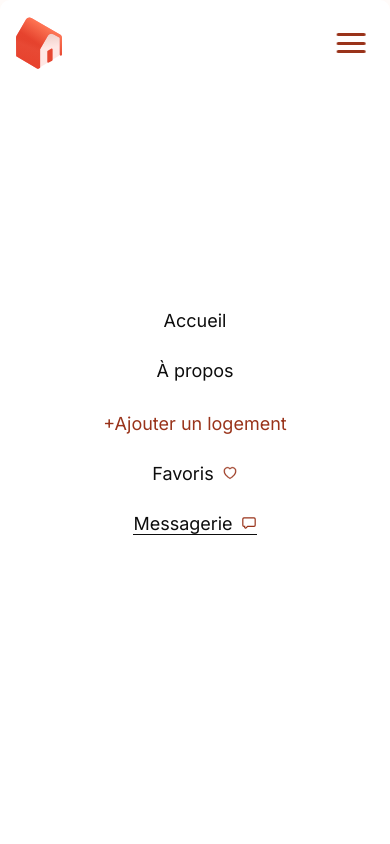
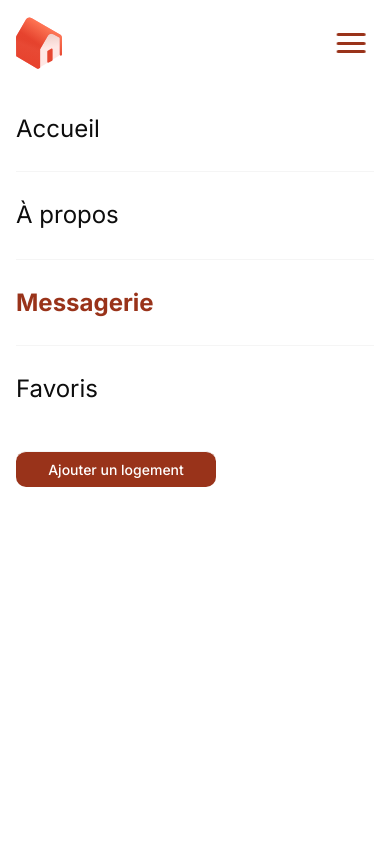
Before and after one commit to MarcoFormante/kasa, a Next.js app: page /messagerie in a window 390 px wide. Both pictures are taken after a click on the button "Fermer le menu de navigation". Shown: the top 844 px of the page. Built offline with nearby package versions, Linux system fonts and the light colour scheme; no server answers.

Commit message:
edit header styles

```diff
--- a/app/assets/styles/components/_header.scss
+++ b/app/assets/styles/components/_header.scss
@@ -1,3 +1,10 @@
+header.vh-full{
+    height:100vh;
+    background-color: $white;
+}
+
+
+
 .header-nav{
     display: flex;
     justify-content: center;
@@ -47,17 +54,18 @@
 
 
         a.active{
-            border-bottom: 1px solid $black;
+            color: $main-red;
+            font-weight: 700;
         }
 
         a{
             transition: all 0.3s ease;
-            border-bottom: 1px solid transparent;
         }
 
-        a:not(.no-border):hover{
-            border-bottom: 1px solid $black;
+        a:hover{
+            color: $main_red;
         }
+
 
         a.header-logo-link:hover{
             background: rgb(255, 237, 226);
@@ -159,13 +167,14 @@
     &.active{
         @media screen and (max-width:1024px) {
             position: fixed;
-            height: 100vh;
+            height: 600px;
             top: 0;
             flex-direction: column;
             justify-content: center;
             gap: 15px;
             transition:  height 0.2s ease;
             z-index: 10;
+            align-items: flex-start;
 
             .menu-container,.header-logo{
                 position: absolute;
@@ -185,10 +194,16 @@
             .header-nav-links-container{
                 display: flex;
                 flex-direction: column;
-                font-size: 18px;
+                font-size: 24px;
+                align-items: flex-start;
+                width: 100%;
+
+                a{
+                    width: 100%;
+                }
 
                 a:hover{
-                    border-bottom: 1px solid $black;
+                    color: $main_red;
                 }
             }
 
@@ -196,12 +211,19 @@
                 display: flex;
                 flex-direction: column;
                 gap: 28px;
+                align-items: flex-start;
+                width: 100%;
+
+                a{
+                    width: 100%;
+                }
 
                 svg{
-                    transform: scale(1.2);
+                    display: none;
                 }
 
                 & a:first-child{
+                    order: 2;
                     &::before{
                         content: "Favoris";
                     }
@@ -217,6 +239,33 @@
             .separator{
                 display: none;
             }
+
+            a:not(a[href="/"]){
+                border-top: 1px solid $light_grey;
+                padding-top: 28px;
+            }
+
+
+            .header-nav-links-container-last{
+
+                font-size: 24px;
+
+                a[href="/ajout"]{
+                    order: 3;
+                    background-color: $main_red;
+                    color: $white;
+                    font-weight: 500;
+                    border-radius: 10px;
+                    width: 200px;
+                    height: 36px;
+                    display: flex;
+                    justify-content: center;
+                    align-items: center;
+                    font-size: 14px;
+                    margin-top: 20px;
+                    padding: 0;
+                }
+            }
         }
      }
 }
--- a/app/assets/styles/index.css
+++ b/app/assets/styles/index.css
@@ -124,6 +124,11 @@ button, input, textarea, select {
   padding: 20px;
 }
 
+header.vh-full {
+  height: 100vh;
+  background-color: #FFFFFF;
+}
+
 .header-nav {
   display: flex;
   justify-content: center;
@@ -168,14 +173,14 @@ button, input, textarea, select {
   border-radius: 50px;
 }
 .header-nav a.active {
-  border-bottom: 1px solid #0D0D0D;
+  color: #99331A;
+  font-weight: 700;
 }
 .header-nav a {
   transition: all 0.3s ease;
-  border-bottom: 1px solid transparent;
-}
-.header-nav a:not(.no-border):hover {
-  border-bottom: 1px solid #0D0D0D;
+}
+.header-nav a:hover {
+  color: #99331A;
 }
 .header-nav a.header-logo-link:hover {
   background: rgb(255, 237, 226);
@@ -258,13 +263,14 @@ button, input, textarea, select {
 @media screen and (max-width: 1024px) {
   .header-nav.active {
     position: fixed;
-    height: 100vh;
+    height: 600px;
     top: 0;
     flex-direction: column;
     justify-content: center;
     gap: 15px;
     transition: height 0.2s ease;
     z-index: 10;
+    align-items: flex-start;
   }
   .header-nav.active .menu-container, .header-nav.active .header-logo {
     position: absolute;
@@ -280,18 +286,31 @@ button, input, textarea, select {
   .header-nav.active .header-nav-links-container {
     display: flex;
     flex-direction: column;
-    font-size: 18px;
+    font-size: 24px;
+    align-items: flex-start;
+    width: 100%;
+  }
+  .header-nav.active .header-nav-links-container a {
+    width: 100%;
   }
   .header-nav.active .header-nav-links-container a:hover {
-    border-bottom: 1px solid #0D0D0D;
+    color: #99331A;
   }
   .header-nav.active .header-nav-links-icons-container {
     display: flex;
     flex-direction: column;
     gap: 28px;
+    align-items: flex-start;
+    width: 100%;
+  }
+  .header-nav.active .header-nav-links-icons-container a {
+    width: 100%;
   }
   .header-nav.active .header-nav-links-icons-container svg {
-    transform: scale(1.2);
+    display: none;
+  }
+  .header-nav.active .header-nav-links-icons-container a:first-child {
+    order: 2;
   }
   .header-nav.active .header-nav-links-icons-container a:first-child::before {
     content: "Favoris";
@@ -301,6 +320,28 @@ button, input, textarea, select {
   }
   .header-nav.active .separator {
     display: none;
+  }
+  .header-nav.active a:not(a[href="/"]) {
+    border-top: 1px solid #F5F5F5;
+    padding-top: 28px;
+  }
+  .header-nav.active .header-nav-links-container-last {
+    font-size: 24px;
+  }
+  .header-nav.active .header-nav-links-container-last a[href="/ajout"] {
+    order: 3;
+    background-color: #99331A;
+    color: #FFFFFF;
+    font-weight: 500;
+    border-radius: 10px;
+    width: 200px;
+    height: 36px;
+    display: flex;
+    justify-content: center;
+    align-items: center;
+    font-size: 14px;
+    margin-top: 20px;
+    padding: 0;
   }
 }
 
--- a/app/components/Header/Header.jsx
+++ b/app/components/Header/Header.jsx
@@ -50,8 +50,18 @@ export function Header(){
         setMenuIsOpen(false)
     }
 
+
+    useEffect(()=>{
+        if (menuIsOpen) {
+            document.body.style.overflow = "hidden"
+        }else{
+            document.body.style.overflow = "visible"
+        }
+
+    },[menuIsOpen])
+
     return (
-        <header>
+        <header className={menuIsOpen ? "vh-full" : ""}>
             <nav className={`header-nav ${menuIsOpen ? "active" : ""}`}>
                 <div className="header-nav-links-container header-nav-links-container-first">
                     <Link onClick={closeMenu} href={"/"} className={`${pathname === "/" ? "active" : ""}`}>Accueil</Link>
@@ -61,7 +71,7 @@ export function Header(){
                     <Logo/>
                 </Link>
                 <div className="header-nav-links-container header-nav-links-container-last">
-                    <Link onClick={closeMenu} href={"/ajout"} className={`main-red ${pathname === "/ajout" ? "active" : ""}`}>+Ajouter un logement</Link>
+                    <Link onClick={closeMenu} href={"/ajout"} className={`main-red ${pathname === "/ajout" ? "active" : ""}`}>{!menuIsOpen ? "+" : ""}Ajouter un logement</Link>
                     <div className="header-nav-links-icons-container">
                         <Link onClick={closeMenu} href={"/favoris"} aria-label="Favoris" className={`no-border hover__fill-red ${pathname === "/favoris" ? "active" : ""}`}>
                             <FavoritesIcon/>
```
Also changed, not shown: 1 other file (tests, documents, lock files or other folders).
